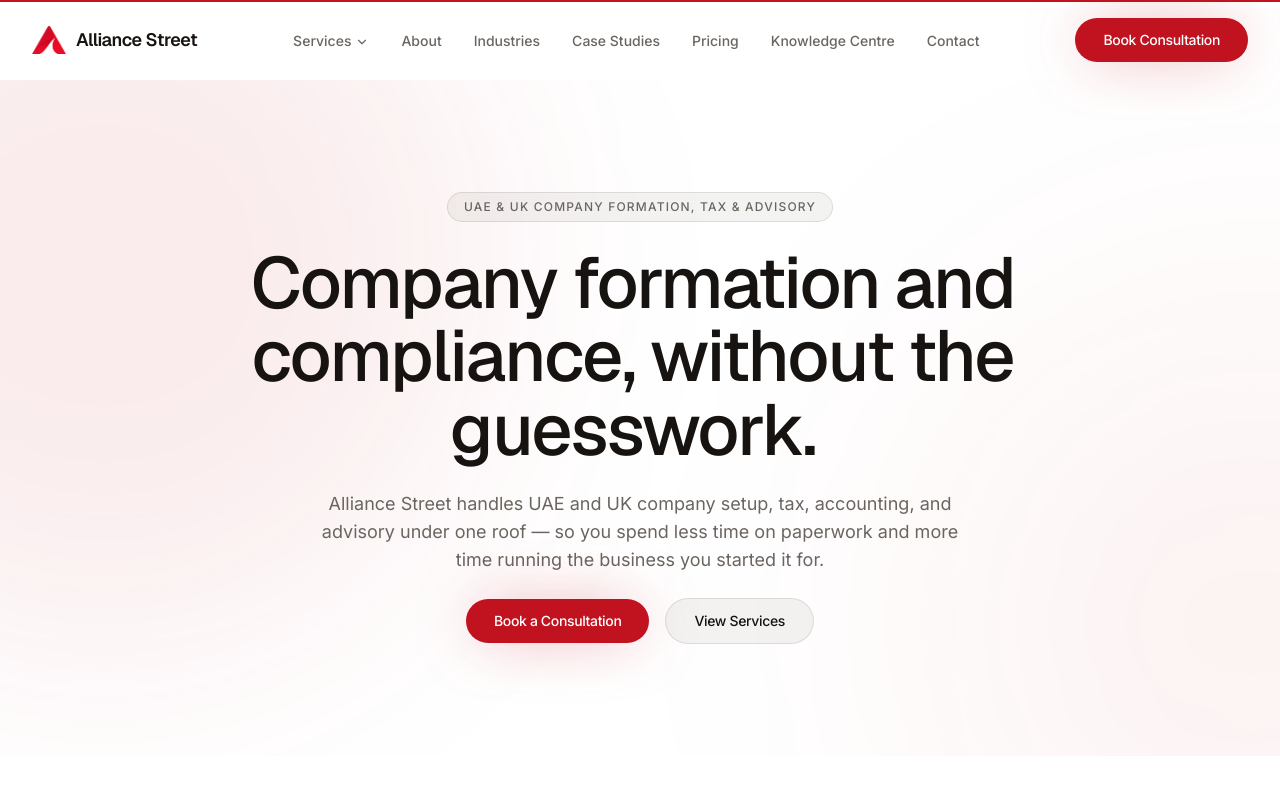
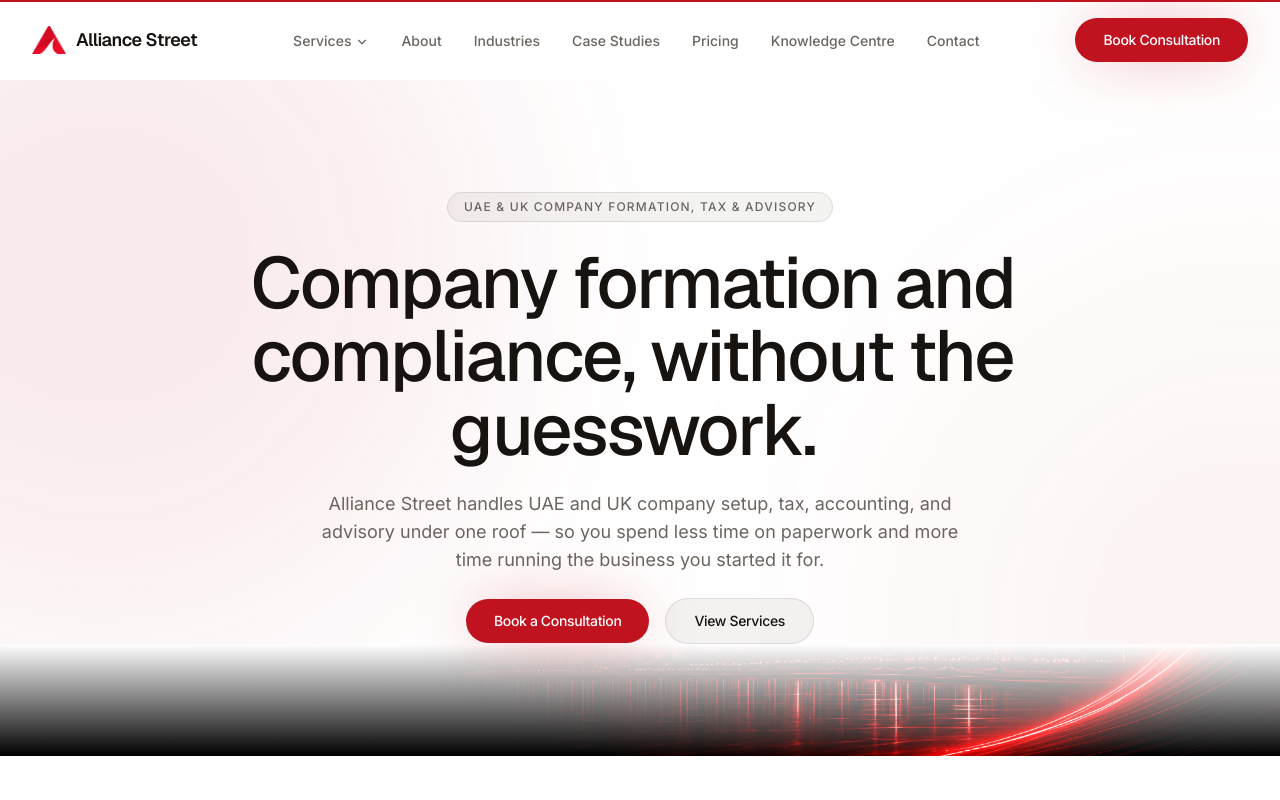
Before and after one commit to alliancestreetgoa-lang/alliance-street-consultancy-web, a Next.js app: page / in a window 1280 px wide. Shown: the top 800 px of the page. Built offline with nearby package versions, Linux system fonts and the light colour scheme.

Commit message:
Add skyline accent to homepage hero

```diff
--- a/src/components/sections/hero.tsx
+++ b/src/components/sections/hero.tsx
@@ -1,5 +1,6 @@
 "use client";
 
+import Image from "next/image";
 import { m } from "framer-motion";
 import { AuroraBackground } from "@/components/ui/aurora-background";
 import { Container } from "@/components/ui/container";
@@ -14,6 +15,10 @@ export function Hero() {
   return (
     <section className="relative overflow-hidden py-20 sm:py-28">
       <AuroraBackground />
+      <div aria-hidden className="absolute inset-x-0 bottom-0 z-0 h-20 overflow-hidden sm:h-28">
+        <Image src="/brand/dubai-skyline.png" alt="" fill sizes="100vw" className="object-cover object-bottom" />
+        <div className="absolute inset-0 bg-gradient-to-b from-background to-transparent" />
+      </div>
       <Container className="relative z-10 flex flex-col items-center gap-6 text-center">
         <Badge className="max-w-[calc(100vw-3rem)] text-center">
           UAE & UK Company Formation, Tax & Advisory
```
